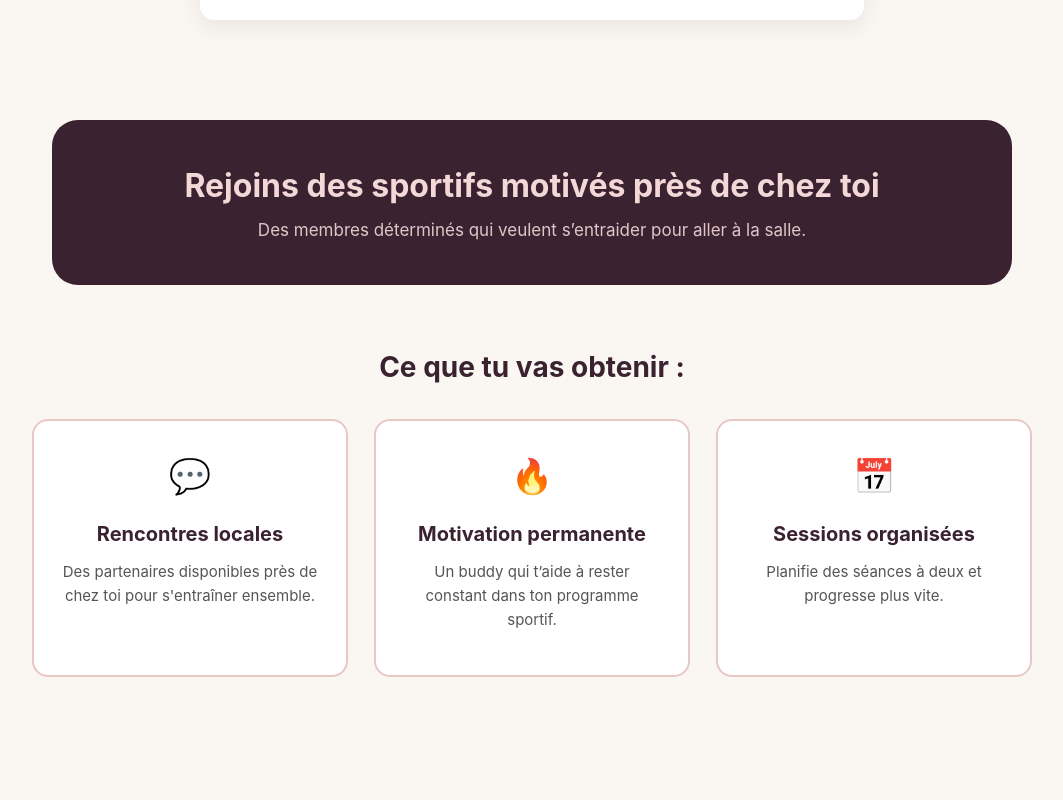
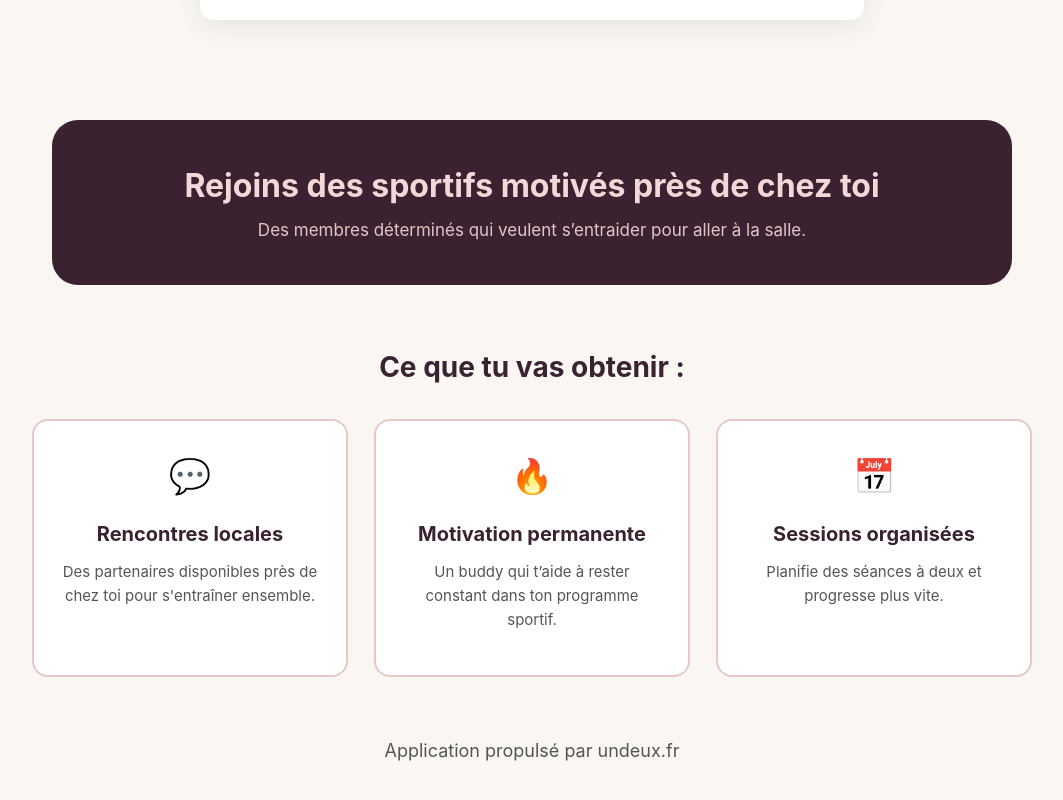
Before and after one commit to Mde-conseil/goalasalle, a plain HTML site: page index.html in a window 1280 px wide. Shown: the part 1014-1814 px from the top of the page, without its empty margins (108-1171 px from the left). Before the commit the page ends 1751 px from the top, so only its background shows below. Drawn offline with Linux system fonts and the light colour scheme.

Commit message:
feat: add footer message to hero section in index.html

```diff
--- a/index.html
+++ b/index.html
@@ -292,7 +292,10 @@ button:hover {
 
 </section>
 
-
+<!-- HERO -->
+<section class="hero">
+  <p>Application propulsé par undeux.fr </p>
+</section>
 
 <script>
 const form = document.getElementById("gymForm");
```
